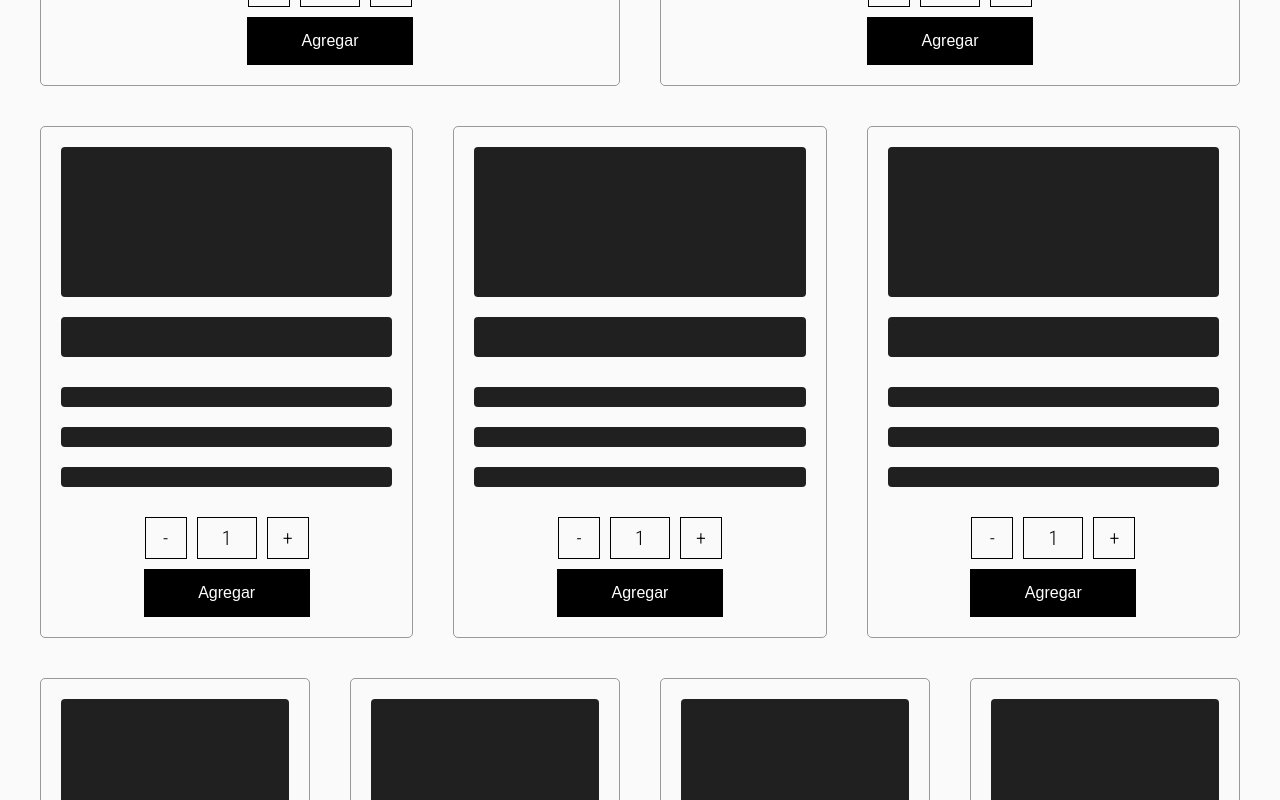
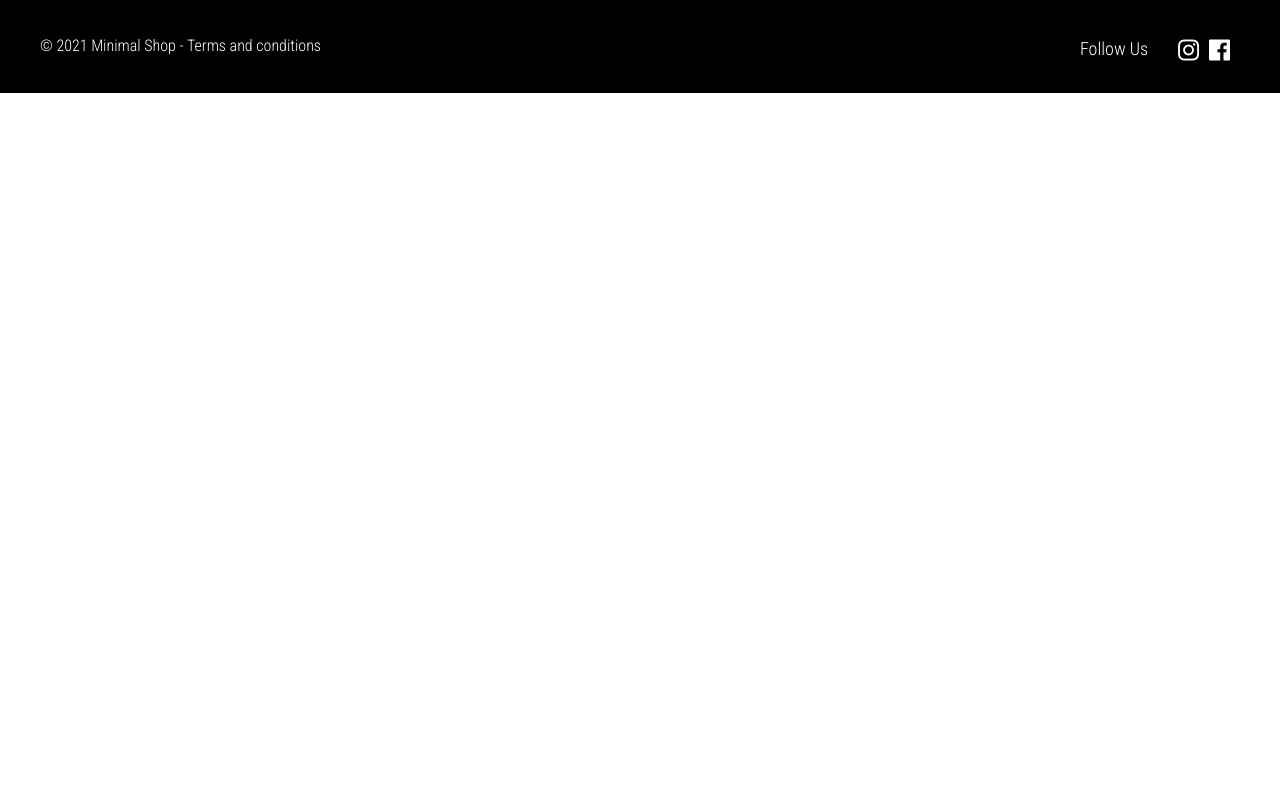
Before and after one commit to lamaro/coderhouse-minimal-shop, a React (Create React App) app: page / in a window 1280 px wide. Shown: the part 840-1640 px from the top of the page. After the commit the page ends 933 px from the top, so only its background shows below. Built offline with nearby package versions, Linux system fonts and the light colour scheme.

Commit message:
Agregado promise de búsqueda de productos en ItemListContainer, Agergdo ItemList y Item

```diff
--- /dev/null
+++ b/src/components/Item/Item.js
@@ -0,0 +1,28 @@
+import React from 'react';
+import Skeleton, { SkeletonTheme } from "react-loading-skeleton";
+import ItemCount from '../ItemCount/ItemCount';
+import styles from './Item.module.css'
+
+const Item = ({colNum, item}) => {
+    const {title, price} = item
+
+    const onAdd = amount => {
+        console.log(`Productos agregados ${amount}`)
+    }
+
+    return (
+        <div className={`col_${colNum}`}>
+            <div className={styles.product_card}>
+                <SkeletonTheme color="#202020" highlightColor="#444">
+                    <div style={{ fontSize: 150 }}><Skeleton /></div>
+                    <h2 style={{ fontSize: 40, lineHeight: 2 }}>{title}</h2>
+                    <p style={{ fontSize: 20, lineHeight: 2 }}><Skeleton count={3} /></p>
+                    <p style={{ fontSize: 20, lineHeight: 2 }}>{price}</p>
+                </SkeletonTheme>
+                <ItemCount stock={10} initial={1} onAdd={onAdd} />
+            </div>
+        </div>
+    )
+}
+
+export default Item
--- /dev/null
+++ b/src/components/Item/Item.module.css
@@ -0,0 +1 @@
+.product_card{border: 1px solid #999;padding: 20px 20px; border-radius: 5px; }
--- a/src/components/ItemCount/ItemCount.js
+++ b/src/components/ItemCount/ItemCount.js
@@ -8,11 +8,12 @@ const ItemCount = ({ stock, initial, onAdd }) => {
 
     const addItems = () => {
         cont < stock && setCont(cont + 1)
-        console.log('items added')
+        console.log('item +')
     }
 
     const removeItems = () => {
         cont > 1 && setCont(cont - 1)
+        console.log('item -')
     }
 
     return (
--- /dev/null
+++ b/src/components/ItemList/ItemList.js
@@ -0,0 +1,12 @@
+import React from 'react'
+import Item from '../Item/Item'
+
+const ItemList = ({items}) => {
+    return (
+        <div className="grid">
+            {items.map(item => <Item colNum={4} item={item} key={item.id}/>)}
+        </div>
+    )
+}
+
+export default ItemList
--- a/src/components/ItemListContainer/ItemListContainer.css
+++ /dev/null
@@ -1,4 +0,0 @@
-#coming{min-height: 50vh;background-color: #fafafa; padding-bottom: 50px;}
-#coming_header{min-height: 30vh;background-color: #fafafa;display: flex;justify-content: center;align-items: center;}
-
-#coming .product_card{border: 1px solid #999;padding: 20px 20px; border-radius: 5px; }
--- a/src/components/ItemListContainer/ItemListContainer.js
+++ b/src/components/ItemListContainer/ItemListContainer.js
@@ -1,46 +1,51 @@
-import React from 'react';
-import './ItemListContainer.css'
+import React, { useState, useEffect } from 'react';
 import Inner from '../../containers/Inner'
-import Skeleton, { SkeletonTheme } from "react-loading-skeleton";
-import ItemCount from '../ItemCount/ItemCount';
-
-const ProductCard = ({colNum}) => {
-
-    const onAdd = amount => {
-        console.log(`Productos agregados ${amount}`)
-    }
-
-    return (
-        <div className={`col_${colNum} product_card`}>
-            <SkeletonTheme color="#202020" highlightColor="#444">
-                <div style={{ fontSize: 150 }}><Skeleton /></div>
-                <h2 style={{ fontSize: 40, lineHeight: 2 }}><Skeleton /></h2>
-                <p style={{ fontSize: 20, lineHeight: 2 }}><Skeleton count={3} /></p>
-            </SkeletonTheme>
-            <ItemCount stock={10} initial={1} onAdd={onAdd} />
-        </div>
-    )
-}
+import styles from './ItemListContainer.module.css'
+import ItemList from '../ItemList/ItemList';
 
 const ItemListContainer = ({ title }) => {
 
+    const [products, setproducts] = useState([])
+
+    useEffect(() => {
+        const dummyProducts = [
+            { id: 1, title: 'Sable laser', price: 45.99, pictureUrl: '/' },
+            { id: 2, title: 'Dummy product', price: 60.99, pictureUrl: '/' },
+            { id: 3, title: 'Dummy product', price: 10.30, pictureUrl: '/' },
+            { id: 4, title: 'Dummy product', price: 100, pictureUrl: '/' },
+            { id: 5, title: 'Dummy product', price: 45.99, pictureUrl: '/' },
+            { id: 6, title: 'Dummy product', price: 45.99, pictureUrl: '/' },
+            { id: 7, title: 'Dummy product', price: 45.99, pictureUrl: '/' },
+            { id: 8, title: 'Dummy product', price: 45.99, pictureUrl: '/' },
+            { id: 9, title: 'Dummy product', price: 45.99, pictureUrl: '/' },
+            { id: 10, title: 'Dummy product', price: 45.99, pictureUrl: '/' },
+            { id: 11, title: 'Dummy product', price: 45.99, pictureUrl: '/' },
+            { id: 12, title: 'Dummy product', price: 45.99, pictureUrl: '/' },
+        ]
+
+        const getProducts = new Promise((resolve, reject) => {
+            setTimeout(() => {
+                dummyProducts === [] ? resolve(dummyProducts) : reject('No products')
+            }, 2000);
+        })
+
+        getProducts
+            .then(data => {
+                setproducts(data)
+            })
+            .catch((err) => {
+                console.log(err)
+            })
+            .finally(() => console.log('request finalizado'))
+    }, [])
+
     return (
-        <div id="coming">
+        <div id={styles.item_list_container}>
             <Inner>
-                <div id="coming_header">
+                <div id={styles.item_list_container_header}>
                     <h1>{title}</h1>
                 </div>
-                <div className="grid">
-                    <ProductCard colNum={6} />
-                    <ProductCard colNum={6} />
-                    <ProductCard colNum={4} />
-                    <ProductCard colNum={4} />
-                    <ProductCard colNum={4} />
-                    <ProductCard colNum={3} />
-                    <ProductCard colNum={3} />
-                    <ProductCard colNum={3} />
-                    <ProductCard colNum={3} />
-                </div>
+                {products && <ItemList items={products} />}
             </Inner>
         </div>
     )
--- /dev/null
+++ b/src/components/ItemListContainer/ItemListContainer.module.css
@@ -0,0 +1,2 @@
+#item_list_container{min-height: 50vh;background-color: #fafafa; padding-bottom: 50px;}
+#item_list_container_header{min-height: 30vh;background-color: #fafafa;display: flex;justify-content: center;align-items: center;}
```
Also changed, not shown: src/components/App/App.js (line endings or trailing spaces), src/components/ItemList/ItemList.module.css (added).
